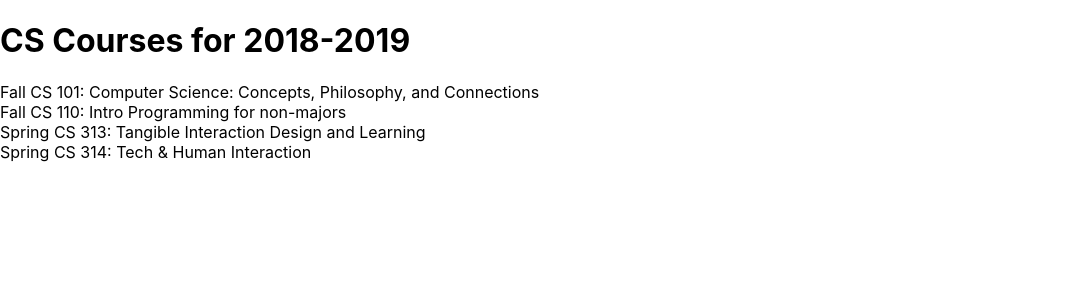
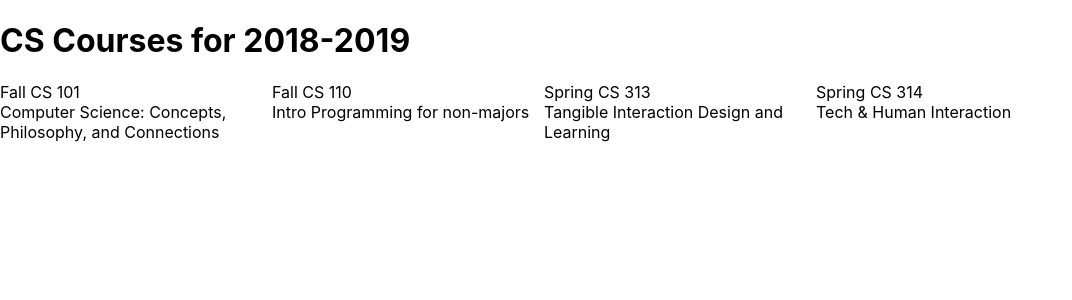
Before and after one commit to wingchi-tam/scheduler, a React (Create React App) app: page / in a window 1280 px wide. Shown: the top 300 px of the page, without its empty margins (0-1072 px from the left). Built offline with nearby package versions, Linux system fonts and the light colour scheme.

Commit message:
Update App.js

```diff
--- a/src/App.js
+++ b/src/App.js
@@ -1,4 +1,5 @@
 import React from 'react';
+import './App.css';
 
 const schedule = {
   "title": "CS Courses for 2018-2019",
@@ -31,8 +32,8 @@ const Banner = ({ title }) => (
 );
 
 const CourseList = ({ courses }) => (
-  <div>
-    { Object.values(courses).map(course => <Course key={course.id} course={ course } />) }
+  <div className="course-list">
+  { Object.values(courses).map(course => <Course key={course.id} course={ course } />) }
   </div>
 );
 
@@ -47,13 +48,16 @@ const getCourseNumber = course => (
 );
 
 const Course = ({ course }) => (
-  <div>
-    { getCourseTerm(course) } CS { getCourseNumber(course) }: { course.title }
+  <div className="card m-1 p-2">
+    <div className="card-body">
+      <div className="card-title">{ getCourseTerm(course) } CS { getCourseNumber(course) }</div>
+      <div className="card-text">{ course.title }</div>
+    </div>
   </div>
 );
 
 const App = () =>  (
-  <div>
+  <div className="container">
     <Banner title={ schedule.title } />
     <CourseList courses={ schedule.courses } />
   </div>
```
